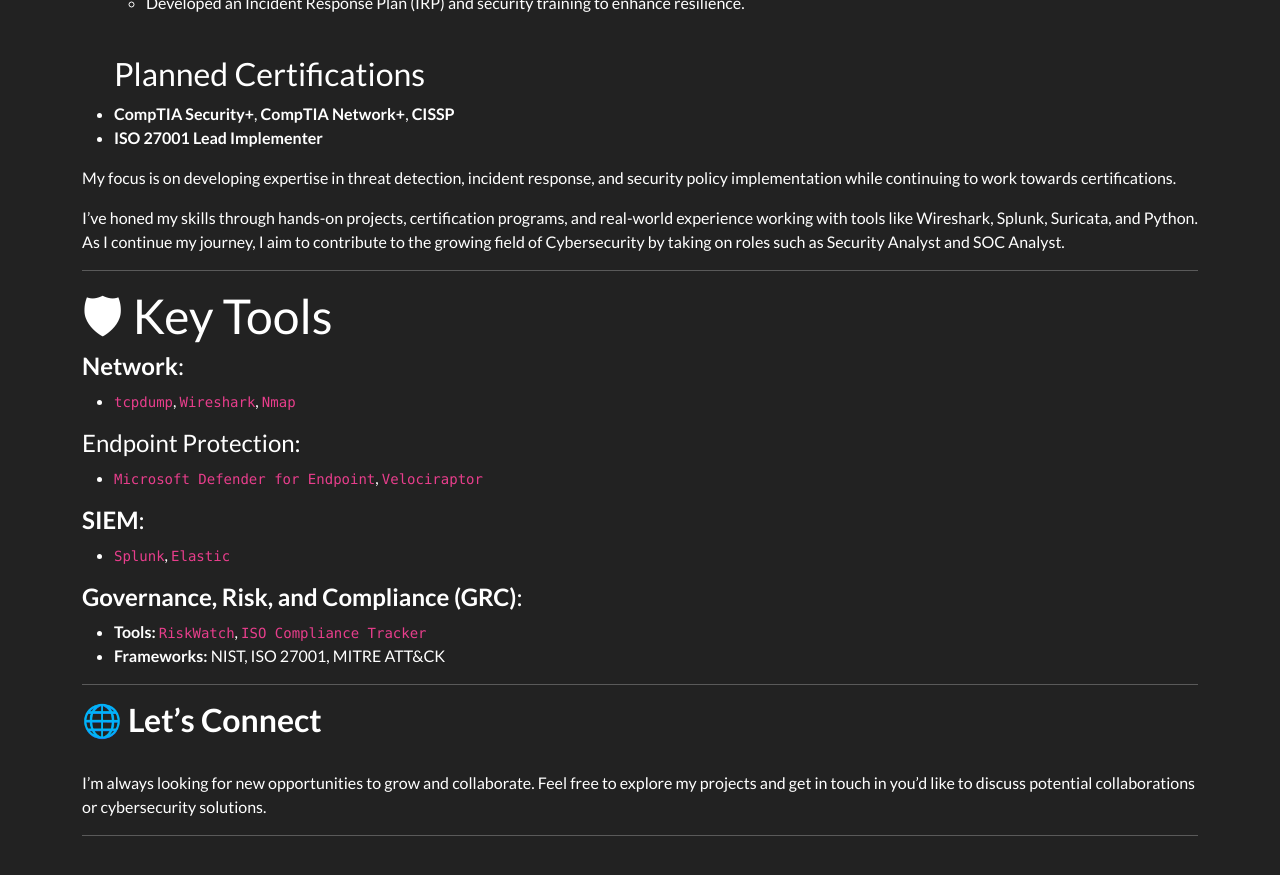
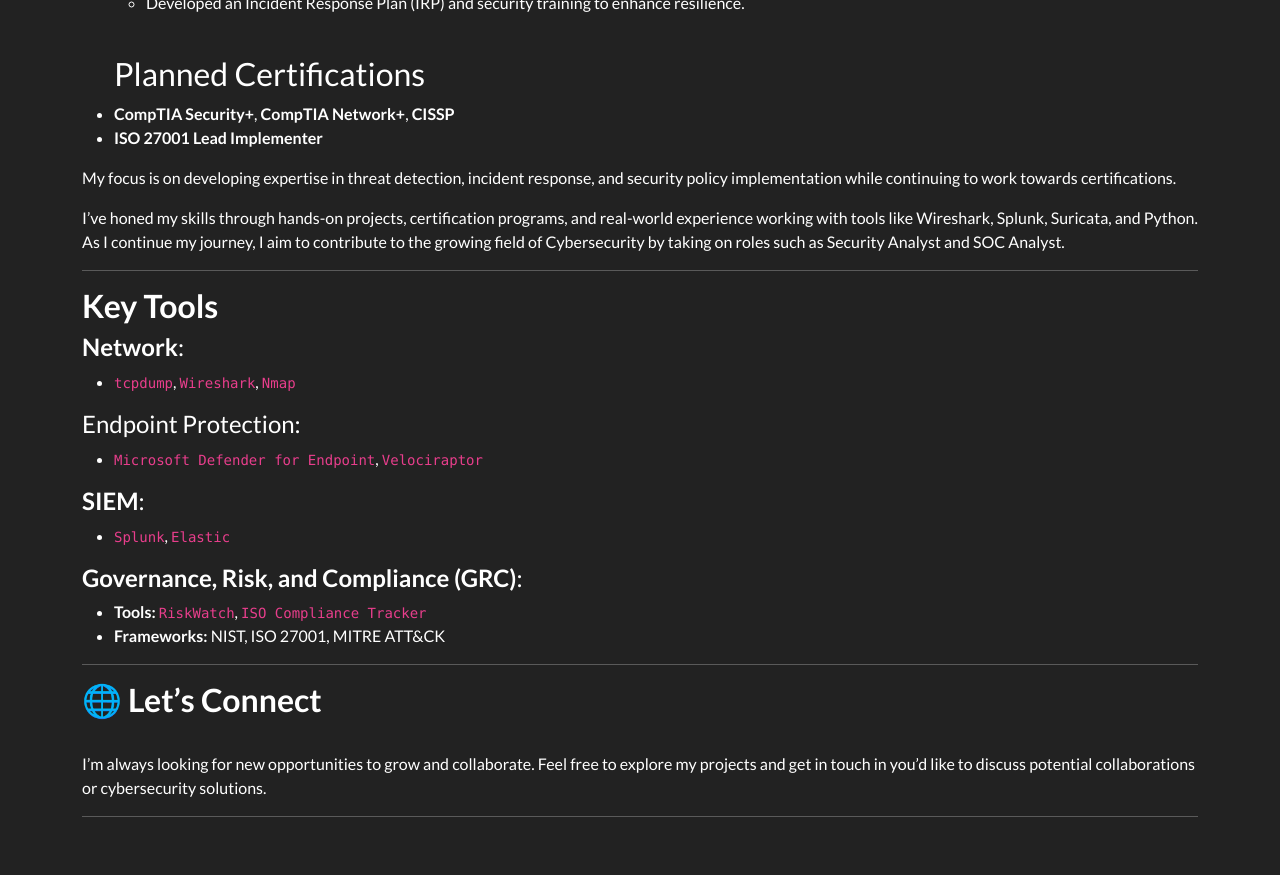
Before and after one commit to JKopal101/jkopal101.github.io, a Jekyll site: the page built from index.md, in a window 1280 px wide and 900 px high, scrolled down 783 px. Shown: the top 875 px of the window. Built offline with Jekyll 4.4.1, drawn with Linux system fonts in a browser that asks for light colours.

```diff
--- a/index.md
+++ b/index.md
@@ -41,7 +41,7 @@ I’ve honed my skills through hands-on projects, certification programs, and re
 
 ---
 
-# 🛡 Key Tools
+### **Key Tools**
 
 #### **Network**:
 - `tcpdump`, `Wireshark`, `Nmap`
```
